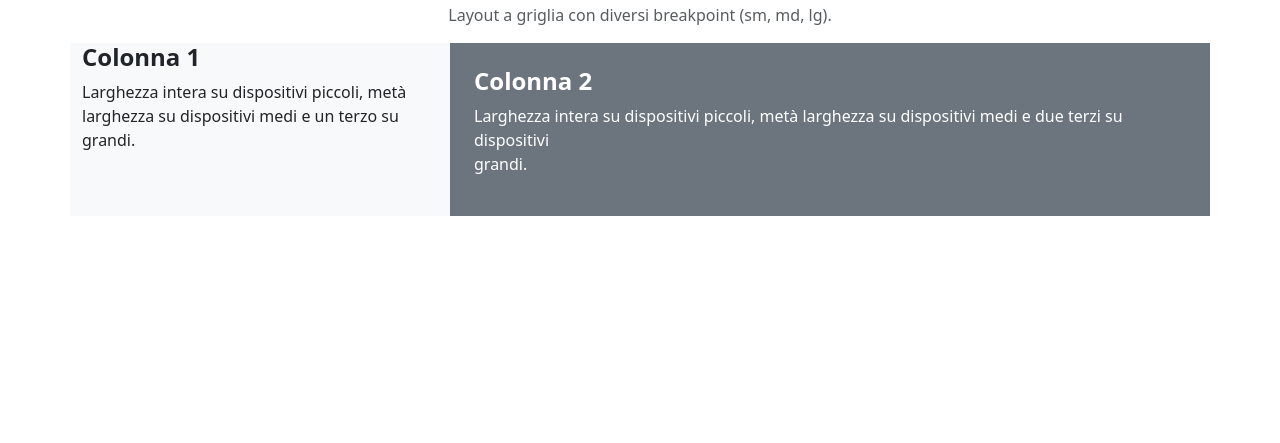
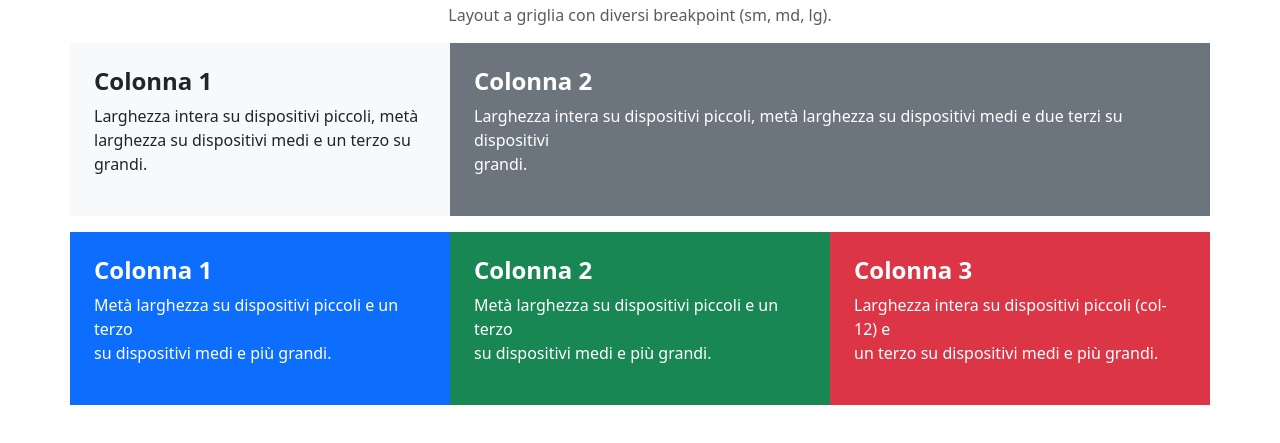
Before and after one commit to graziana-ciccarelli/htmlcss-bootstrap-layout, a plain HTML site: page index.html in a window 1280 px wide. Shown: the part 101-544 px from the top of the page. Drawn offline with nearby package versions, Linux system fonts and the light colour scheme.

Commit message:
second row+style added

```diff
--- a/index.html
+++ b/index.html
@@ -8,6 +8,9 @@
     <link href="https://cdn.jsdelivr.net/npm/bootstrap@5.3.3/dist/css/bootstrap.min.css" rel="stylesheet">
     <style>
         .bg-gray { background-color: #6C757D; }
+        .bg-blue { background-color: #0D6EFD; color: #fff; }
+        .bg-green { background-color: #198754; color: #fff; }
+        .bg-red { background-color: #DC3545; color: #fff; }
 
     </style>
 
@@ -17,9 +20,9 @@
         <h1 class="text-center">Bootstrap 5 Responsive Grid</h1>
         <p class="text-center text-muted">Layout a griglia con diversi breakpoint (sm, md, lg).</p>
 
-        <!--Prima riga-->
+        <!-- Prima Riga -->
         <div class="row mb-3">
-            <div class="col-12 col-md-6 col-lg-4 bg-light p4">
+            <div class="col-12 col-md-6 col-lg-4 bg-light p-4">
                 <h4 class="fw-bold">Colonna 1</h4>
                 <p>
                     Larghezza intera su dispositivi piccoli, metà<br>
@@ -35,7 +38,33 @@
                 </p>
             </div>
         </div>
-    </div>
+
+        <!-- Seconda Riga -->
+        <div class="row mb-3">
+            <div class="col-12 col-md-4 bg-blue p-4">
+                <h4 class="fw-bold">Colonna 1</h4>
+                <p>
+                    Metà larghezza su dispositivi piccoli e un terzo<br>
+                    su dispositivi medi e più grandi.
+                </p>
+            </div>
+            <div class="col-12 col-md-4 bg-green p-4">
+                <h4 class="fw-bold">Colonna 2</h4>
+                <p>
+                    Metà larghezza su dispositivi piccoli e un terzo<br>
+                    su dispositivi medi e più grandi.
+                </p>
+            </div>
+            <div class="col-12 col-md-4 bg-red p-4">
+                <h4 class="fw-bold">Colonna 3</h4>
+                <p>
+                    Larghezza intera su dispositivi piccoli (col-12) e<br>
+                    un terzo su dispositivi medi e più grandi.
+                </p>
+            </div>
+        </div>
+
+
 
 </body>
 </html>
```
